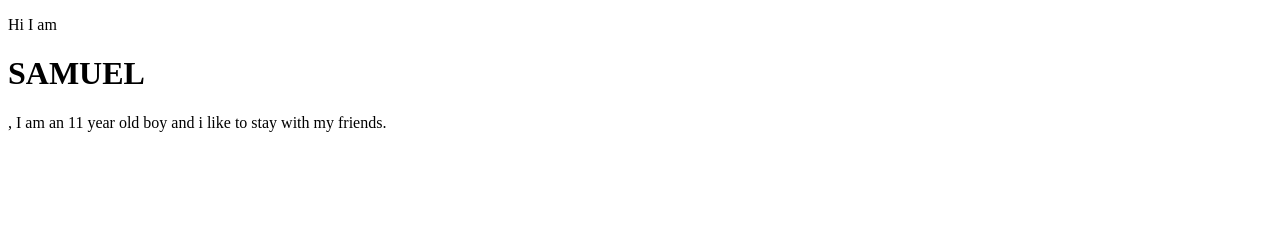
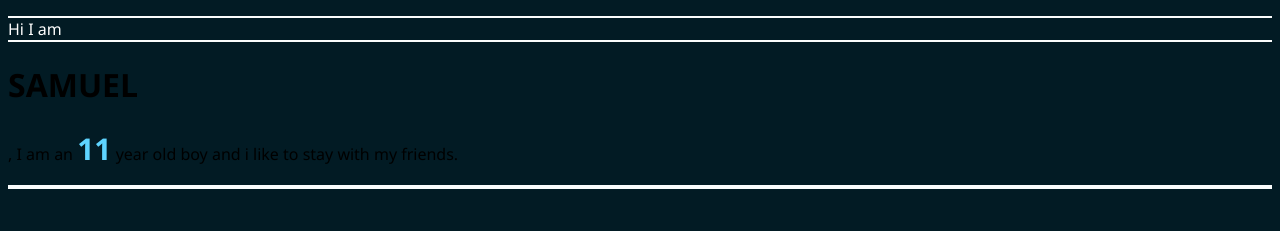
Before and after one commit to H-is-MYP-DaVinci/001-test-groupwork, a plain HTML site: page samuel.html in a window 1280 px wide. Drawn offline with Linux system fonts and the light colour scheme.

Commit message:
adding css

```diff
--- a/samuel.css
+++ b/samuel.css
@@ -0,0 +1,25 @@
+body {
+    background-color: #021b24;
+    font-family: 'Segoe UI', Tahoma, Geneva, Verdana, sans-serif;
+
+  }
+
+  p{
+    color: #ffffff;
+  }
+
+  b{
+    color: #5ed4ff;
+    font-size: 30px;
+    text-transform: uppercase;
+  }
+
+  p {
+
+    border-bottom: 2px solid #fafcfc;
+  }
+
+  p {
+
+    border-top: 2px solid #fafcfc;
+  }
--- a/samuel.html
+++ b/samuel.html
@@ -8,8 +8,8 @@
 </head>
 <body>
     <p>
-        Hi I am <h1>SAMUEL</h1>, I am an 11 year old boy and i like to stay with my friends.
+        Hi I am <h1>SAMUEL</h1>, I am an <b>11</b> year old boy and i like to stay with my friends.
     </p>
-
+   <marquee behavior="MY NAME IS SAMUEL" direction="right"></marquee>
 </body>
 </html>
```
